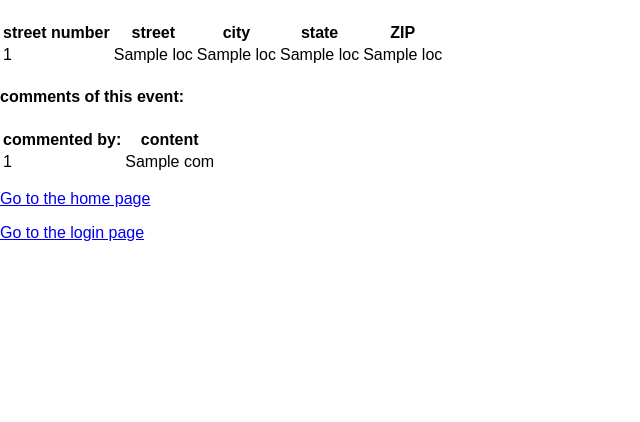
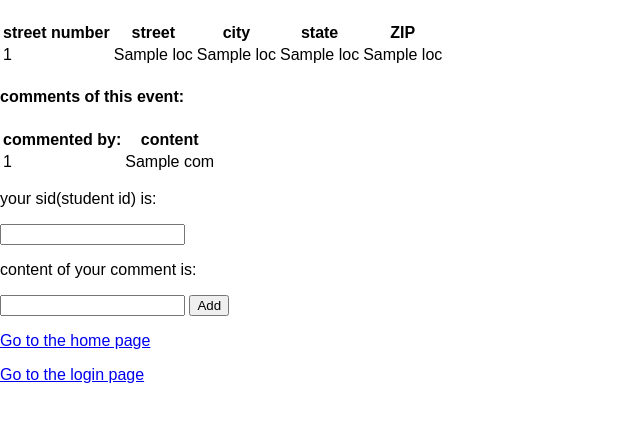
Before and after one commit to lizhe-zhao/Social-networking-site-CSW4111, a Flask app: template templates/eventdetail.html in a window 1280 px wide. Shown: the part 283-705 px from the top of the page, without its empty margins (0-640 px from the left). Run offline with Flask 2, Linux system fonts and the light colour scheme; the template is opened without the code that fills it: most values are stand-ins (such as "Sample title", 1, 10 or a date in 2020); parts of the project's set-up code (start-up, migrations or seed data) failed here and were passed over.

Commit message:
把event页面也加上了comment功能

```diff
--- a/server.py
+++ b/server.py
@@ -347,6 +347,19 @@ def eventdetail(eid=None):
   context=dict(data1=id,data2=description,data3=hosts,data4=start_date,data5=start_time,data6=end_date,data7=end_time,data8=capacity,data9=type,loc=location,com=comments,vote=vote)
   return render_template('eventdetail.html',**context)
 
+@app.route('/add_event_comment/<eid>', methods=['POST','GET'])
+def add_event_comment(eid=None):
+  sid = request.form['sid']
+  content = request.form['comment']
+  ecid = ''.join(random.sample(string.ascii_letters + string.digits, 10))
+  comment_date = datetime.today()
+  comment_time = datetime.now().time()
+  cursor = g.conn.execute('INSERT INTO comments_of_events(ecid, sid, content, comment_date, comment_time ) VALUES (%s, %s, %s, %s, %s)', [ecid, sid, content, comment_date, comment_time])
+  cursor.close()
+  cursor = g.conn.execute('INSERT INTO event_have(ecid, eid) VALUES (%s, %s)', [ecid, eid])
+  cursor.close()
+  return redirect(url_for('eventdetail',eid=eid))
+
 if __name__ == "__main__":
   import click
 
--- a/templates/eventdetail.html
+++ b/templates/eventdetail.html
@@ -63,6 +63,13 @@
 {%endif%}
 
 
+<form method="POST" action="/add_event_comment/{{vote[0]}}">
+    <p>your sid(student id) is: </p> <input type="text" name="sid">
+    <p> content of your comment is: </p> <input type="text" name="comment"> <input type="submit" value="Add">
+
+    <br>
+</form>
+
 <p><a href="/">Go to the home page</a></p>
 <p><a href="login">Go to the login page</a></p>
 
```
